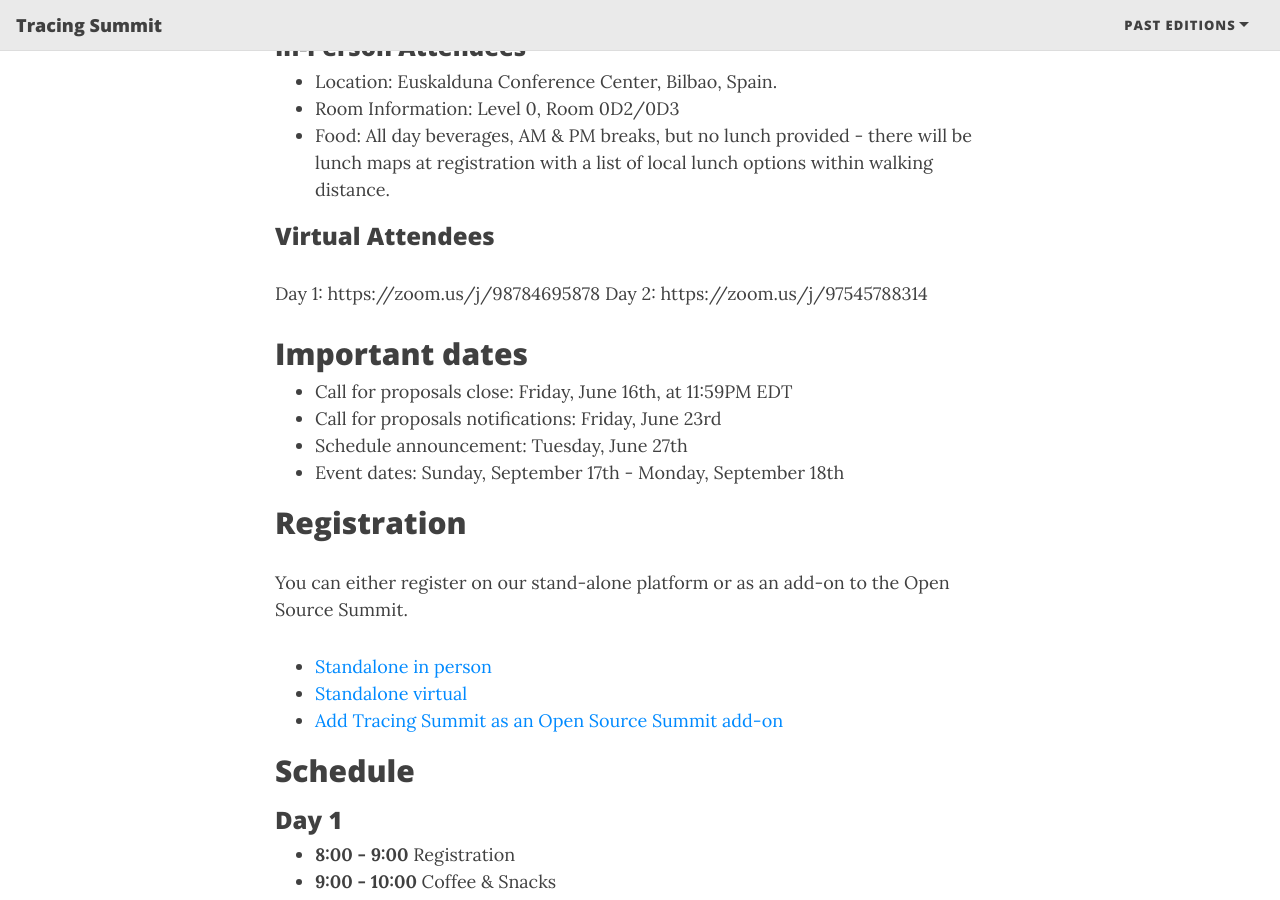
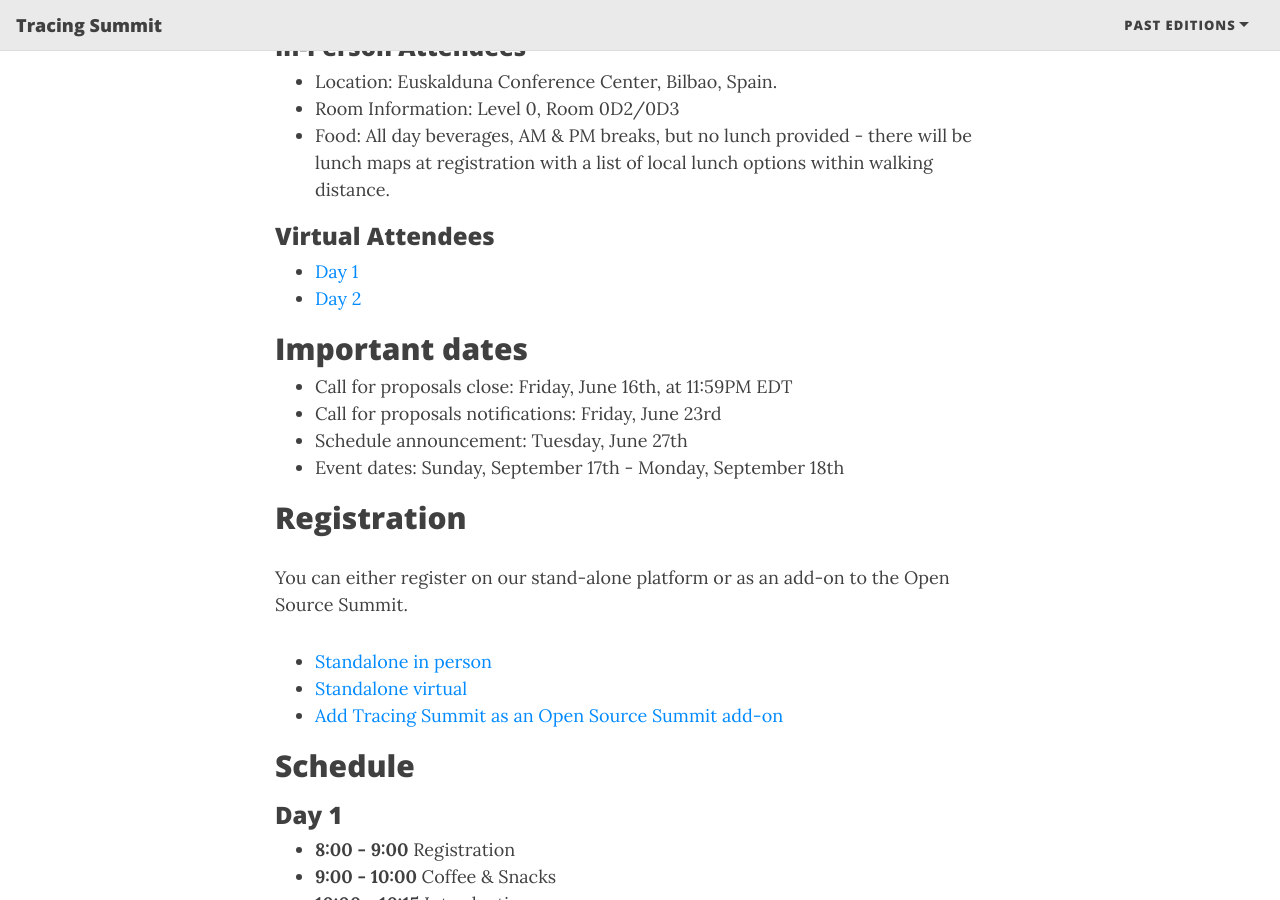
Before and after one commit to tracingsummit/tracingsummit.github.io, a Jekyll site: the page built from index.md, in a window 1280 px wide and 900 px high, scrolled down 772 px. Built offline with Jekyll 4.4.1, drawn with Linux system fonts in a browser that asks for light colours; nearby versions of some CDN libraries.

Commit message:
index: Clickable links
Signed-off-by: Olivier Dion <odion@efficios.com>

```diff
--- a/index.md
+++ b/index.md
@@ -33,8 +33,8 @@ real-time systems, as well as kernel development.
 
 ### Virtual Attendees
 
-Day 1: https://zoom.us/j/98784695878
-Day 2: https://zoom.us/j/97545788314
+* [Day 1](https://zoom.us/j/98784695878)
+* [Day 2](https://zoom.us/j/97545788314)
 
 ## Important dates
 
```
